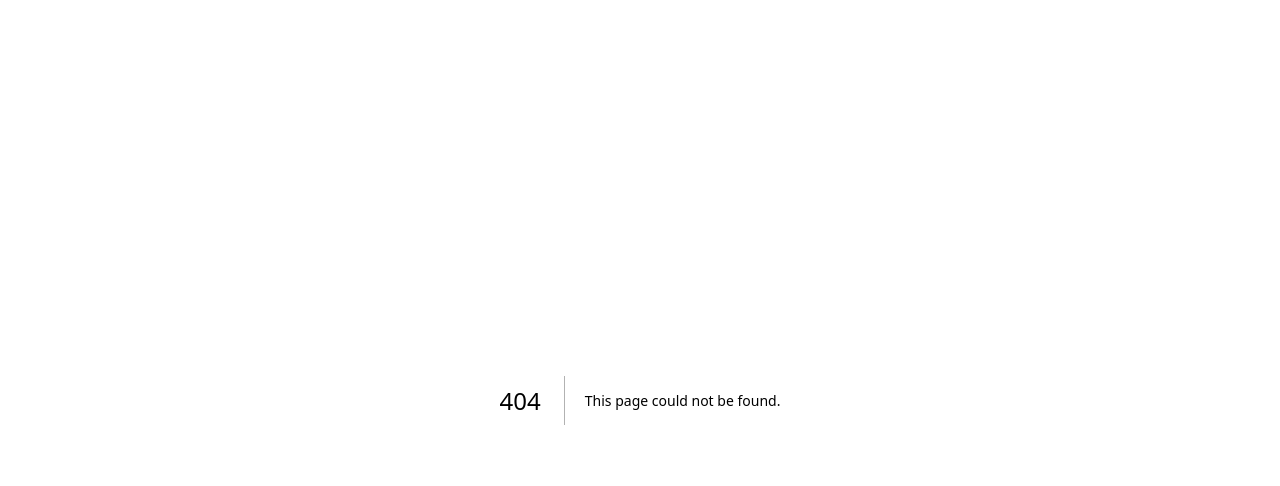
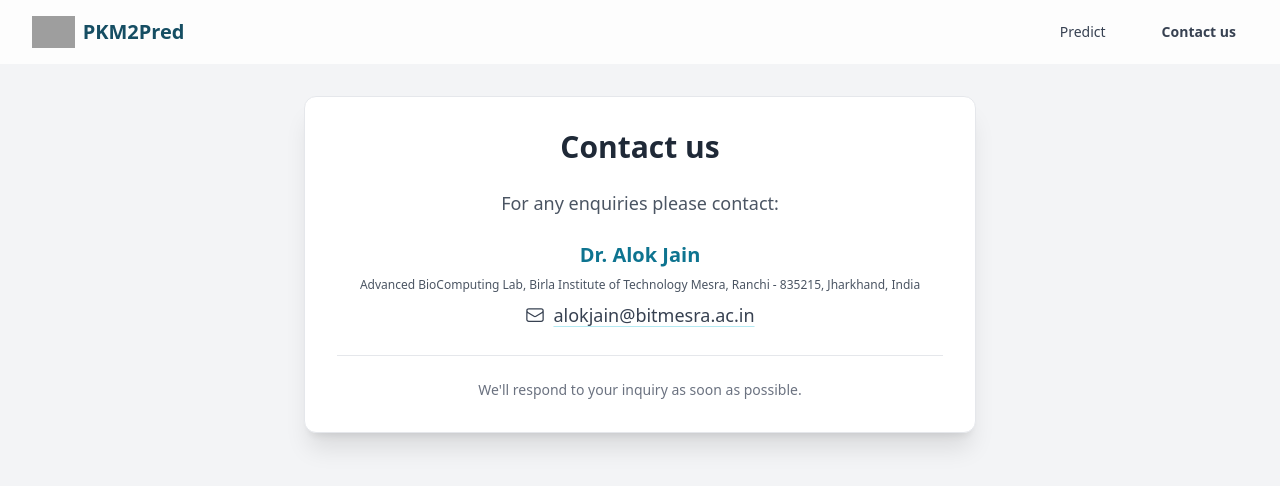
Before and after one commit to Arya-Chakraborty/AmyloIC50Pred, a Next.js app: page /contact in a window 1280 px wide. Before the commit this address had no page. Shown: the top 486 px of the page. Built offline with nearby package versions, Linux system fonts and the light colour scheme; grey boxes are pictures that could not be loaded.

Commit message:
contact page

```diff
--- /dev/null
+++ b/app/contact/page.jsx
@@ -0,0 +1,156 @@
+"use client"
+import Link from 'next/link';
+import { useState, useEffect } from 'react';
+import { motion, AnimatePresence } from 'framer-motion';
+
+const Contact = () => {
+    const [isScrolled, setIsScrolled] = useState(false);
+    const [mobileMenuOpen, setMobileMenuOpen] = useState(false);
+
+    useEffect(() => {
+        const handleScroll = () => {
+            setIsScrolled(window.scrollY > 10);
+        };
+        window.addEventListener('scroll', handleScroll);
+        return () => window.removeEventListener('scroll', handleScroll);
+    }, []);
+
+    const navLinks = [
+        { name: 'Predict', path: '/' },
+        { name: 'Contact us', path: '/contact' }
+    ];
+
+    return (
+        <div className="min-h-screen font-sans transition-colors duration-300 bg-gray-100 dark:bg-gray-900 text-gray-800 dark:text-gray-200 overflow-x-hidden">
+            {/* Navbar */}
+            <nav className={`fixed w-full z-50 transition-all duration-300 ${isScrolled ? 'bg-white/90 dark:bg-gray-900/90 backdrop-blur-md shadow-sm' : 'bg-white/80 dark:bg-gray-900/80 backdrop-blur-sm'}`}>
+                <div className="max-w-7xl mx-auto px-4 sm:px-6 lg:px-8">
+                    <div className="flex items-center justify-between h-16">
+                        {/* Logo and brand name - left side */}
+                        <div className="flex-shrink-0 flex items-center">
+                            <Link href="/" className="flex items-center space-x-2" onClick={() => setMobileMenuOpen(false)}>
+                                <img
+                                    src="logo.png"
+                                    alt="PKM2Pred Logo"
+                                    className="h-8 w-auto"
+                                />
+                                <span className="text-xl font-bold text-cyan-900 dark:text-cyan-400">
+                                    PKM2Pred
+                                </span>
+                            </Link>
+                        </div>
+
+                        {/* Desktop navigation - right side */}
+                        <div className="hidden md:block">
+                            <div className="ml-10 flex items-center space-x-8">
+                                {navLinks.map((link) => (
+                                    <Link
+                                        key={link.name}
+                                        href={link.path}
+                                        className={`text-gray-700 dark:text-gray-300 hover:text-cyan-600 dark:hover:text-cyan-400 px-3 py-2 rounded-md text-sm font-medium transition-colors ${link.path === '/contact' ? 'font-semibold text-cyan-600 dark:text-cyan-400' : ''}`}
+                                    >
+                                        {link.name}
+                                    </Link>
+                                ))}
+                            </div>
+                        </div>
+
+                        {/* Mobile menu button */}
+                        <div className="md:hidden flex items-center">
+                            <button
+                                onClick={() => setMobileMenuOpen(!mobileMenuOpen)}
+                                className="inline-flex items-center justify-center p-2 rounded-md text-gray-700 dark:text-gray-300 hover:text-cyan-600 dark:hover:text-cyan-400 focus:outline-none"
+                                aria-expanded="false"
+                            >
+                                <span className="sr-only">Open main menu</span>
+                                {!mobileMenuOpen ? (
+                                    <svg className="block h-6 w-6" xmlns="http://www.w3.org/2000/svg" fill="none" viewBox="0 0 24 24" stroke="currentColor">
+                                        <path strokeLinecap="round" strokeLinejoin="round" strokeWidth={2} d="M4 6h16M4 12h16M4 18h16" />
+                                    </svg>
+                                ) : (
+                                    <svg className="block h-6 w-6" xmlns="http://www.w3.org/2000/svg" fill="none" viewBox="0 0 24 24" stroke="currentColor">
+                                        <path strokeLinecap="round" strokeLinejoin="round" strokeWidth={2} d="M6 18L18 6M6 6l12 12" />
+                                    </svg>
+                                )}
+                            </button>
+                        </div>
+                    </div>
+                </div>
+
+                {/* Mobile menu */}
+                <AnimatePresence>
+                    {mobileMenuOpen && (
+                        <motion.div
+                            initial={{ opacity: 0, height: 0 }}
+                            animate={{ opacity: 1, height: 'auto' }}
+                            exit={{ opacity: 0, height: 0 }}
+                            transition={{ duration: 0.2 }}
+                            className="md:hidden overflow-hidden"
+                        >
+                            <div className="px-2 pt-2 pb-3 space-y-1 sm:px-3 bg-white dark:bg-gray-800">
+                                {navLinks.map((link) => (
+                                    <Link
+                                        key={link.name}
+                                        href={link.path}
+                                        className={`block px-3 py-2 rounded-md text-base font-medium ${link.path === '/contact' ? 'text-cyan-600 dark:text-cyan-400' : 'text-gray-700 dark:text-gray-300'} hover:text-cyan-600 dark:hover:text-cyan-400 hover:bg-gray-100 dark:hover:bg-gray-700 transition-colors`}
+                                        onClick={() => setMobileMenuOpen(false)}
+                                    >
+                                        {link.name}
+                                    </Link>
+                                ))}
+                            </div>
+                        </motion.div>
+                    )}
+                </AnimatePresence>
+            </nav>
+
+            {/* Main Content */}
+            <div className="pt-24 pb-12 px-4 sm:px-6 lg:px-8"> {/* Adjusted padding to account for navbar */}
+                <motion.div
+                    initial={{ opacity: 0, y: 20 }}
+                    animate={{ opacity: 1, y: 0 }}
+                    transition={{ duration: 0.5 }}
+                    className="max-w-2xl mx-auto"
+                >
+                    <div className="bg-white dark:bg-gray-800/70 backdrop-blur-md shadow-xl rounded-xl p-8 border border-gray-200 dark:border-gray-700">
+                        <h2 className="text-2xl sm:text-3xl font-bold text-center text-gray-800 dark:text-gray-100 mb-6">
+                            Contact us
+                        </h2>
+
+                        <div className="space-y-6 text-center">
+                            <p className="text-gray-600 dark:text-gray-300 text-lg">
+                                For any enquiries please contact:
+                            </p>
+
+                            <div className="space-y-2">
+                                <h3 className="text-xl font-semibold text-cyan-700 dark:text-cyan-400">
+                                    Dr. Alok Jain
+                                </h3>
+                                <p className="text-gray-600 dark:text-gray-400 text-xs">
+                                    Advanced BioComputing Lab, Birla Institute of Technology Mesra, Ranchi - 835215, Jharkhand, India
+                                </p>
+                                <a
+                                    href="mailto:alokjain@bitmesra.ac.in"
+                                    className="text-lg text-gray-700 dark:text-gray-200 hover:text-cyan-600 dark:hover:text-cyan-400 transition-colors inline-flex items-center gap-2 underline underline-offset-4 decoration-cyan-500/30 hover:decoration-cyan-500/50"
+                                >
+                                    <svg xmlns="http://www.w3.org/2000/svg" fill="none" viewBox="0 0 24 24" strokeWidth={1.5} stroke="currentColor" className="w-5 h-5">
+                                        <path strokeLinecap="round" strokeLinejoin="round" d="M21.75 6.75v10.5a2.25 2.25 0 01-2.25 2.25h-15a2.25 2.25 0 01-2.25-2.25V6.75m19.5 0A2.25 2.25 0 0019.5 4.5h-15a2.25 2.25 0 00-2.25 2.25m19.5 0v.243a2.25 2.25 0 01-1.07 1.916l-7.5 4.615a2.25 2.25 0 01-2.36 0L3.32 8.91a2.25 2.25 0 01-1.07-1.916V6.75" />
+                                    </svg>
+                                    alokjain@bitmesra.ac.in
+                                </a>
+                            </div>
+
+                            <div className="pt-6 mt-6 border-t border-gray-200 dark:border-gray-700">
+                                <p className="text-sm text-gray-500 dark:text-gray-400">
+                                    We'll respond to your inquiry as soon as possible.
+                                </p>
+                            </div>
+                        </div>
+                    </div>
+                </motion.div>
+            </div>
+        </div>
+    );
+};
+
+export default Contact;
--- a/tsconfig.json
+++ b/tsconfig.json
@@ -23,6 +23,6 @@
       "@/*": ["./*"]
     }
   },
-  "include": ["next-env.d.ts", "**/*.ts", "**/*.tsx", ".next/types/**/*.ts"],
+  "include": ["next-env.d.ts", "**/*.ts", "**/*.tsx", ".next/types/**/*.ts", "app/page.jsx"],
   "exclude": ["node_modules"]
 }
```
Also changed, not shown: app/page.jsx (renamed from app/page.tsx).
